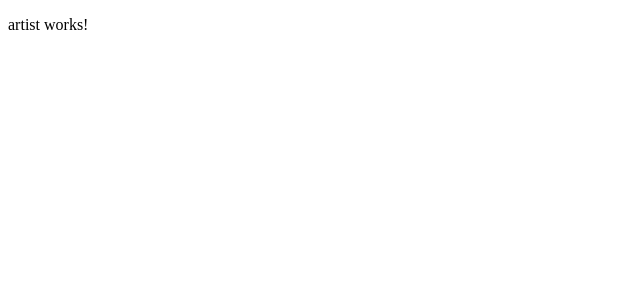
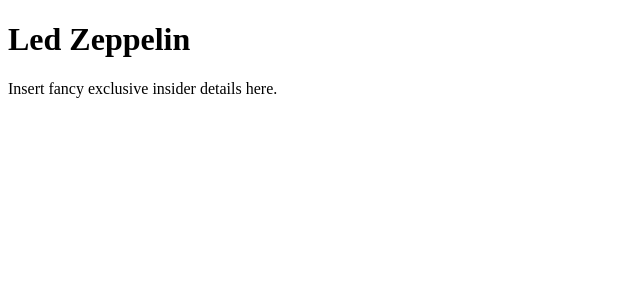
Before and after one commit to maxzender/angular-tutorial, an Angular app: page /artists/1 in a window 1280 px wide. Shown: the top 300 px of the page, without its empty margins (0-640 px from the left). Built offline with nearby package versions, Linux system fonts and the light colour scheme.

Commit message:
Display current artist depending on route in ArtistComponent
Angular reuses components, that's why we have to use subscribe when
retrieving params from the route.

```diff
--- a/src/app/artist.service.ts
+++ b/src/app/artist.service.ts
@@ -12,6 +12,10 @@
     ];
   }
 
+  getArtist(id: number): string {
+    return this.artists[id];
+  }
+
   getArtists(): string[] {
     return this.artists;
   }
--- a/src/app/artist/artist.component.html
+++ b/src/app/artist/artist.component.html
@@ -1,3 +1,2 @@
-<p>
-  artist works!
-</p>
+<h1>{{ artist }}</h1>
+<p>Insert fancy exclusive insider details here.</p>
--- a/src/app/artist/artist.component.ts
+++ b/src/app/artist/artist.component.ts
@@ -1,4 +1,7 @@
 import { Component, OnInit } from '@angular/core';
+import { ActivatedRoute } from '@angular/router';
+
+import { ArtistService } from '../artist.service';
 
 @Component({
   selector: 'app-artist',
@@ -6,10 +9,17 @@
   styleUrls: ['./artist.component.css']
 })
 export class ArtistComponent implements OnInit {
+  artist: string;
 
-  constructor() { }
+  constructor(
+    private artistService: ArtistService,
+    private route: ActivatedRoute
+  ) { }
 
   ngOnInit() {
+    this.route.params.subscribe((params) => {
+      this.artist = this.artistService.getArtist(params.id);
+    });
   }
 
 }
```
